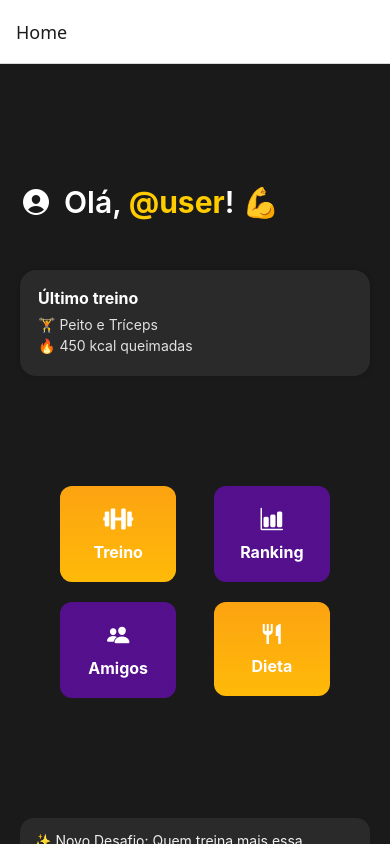
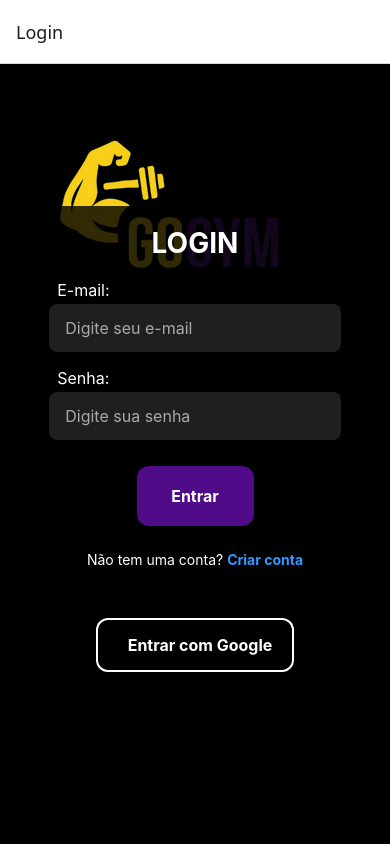
Before and after one commit to Caetano-Uriel/GoGym, a React Native app: screen /Home in a window 390 px wide. Built offline with nearby package versions, Linux system fonts and the light colour scheme.

Commit message:
Iniciando Supabase

```diff
--- a/App.js
+++ b/App.js
@@ -1,47 +1,56 @@
-import { NavigationContainer } from "@react-navigation/native";
-import { createNativeStackNavigator } from "@react-navigation/native-stack";
-import React from "react";
-import LoginScreen from "./src/screens/LoginScreen.js";
-import RegisterScreen from "./src/screens/RegisterScreen.js";
-import HomeScreen from "./src/screens/HomeScreen.js";
-import RankingScreen from "./src/screens/RankingScreen.js";
-import DietScreen from "./src/screens/DietScreen.js";
-import FriendsScreen from "./src/screens/FriendsScreen";
-import WorkoutSelectScreen from "./src/screens/WorkoutSelectScreen.js";
-import WorkoutCreateScreen from "./src/screens/WorkoutCreateScreen.js";
+// App.js
+import React, { useContext } from 'react';
+import { NavigationContainer } from '@react-navigation/native';
+import { createNativeStackNavigator } from '@react-navigation/native-stack';
+
+import { AuthProvider, AuthContext } from './src/contexts/AuthContext';
+import LoginScreen from './src/screens/LoginScreen';
+import RegisterScreen from './src/screens/RegisterScreen';
+import HomeScreen from './src/screens/HomeScreen';
+import RankingScreen from './src/screens/RankingScreen';
+import DietScreen from './src/screens/DietScreen';
+import FriendsScreen from './src/screens/FriendsScreen';
+import WorkoutSelectScreen from './src/screens/WorkoutSelectScreen';
+import WorkoutCreateScreen from './src/screens/WorkoutCreateScreen';
+
 const Stack = createNativeStackNavigator();
+
+function AuthenticatedRoutes() {
+  return (
+    <Stack.Navigator initialRouteName="Home">
+      <Stack.Screen name="Home" component={HomeScreen} />
+      <Stack.Screen name="WorkoutSelect" component={WorkoutSelectScreen} options={{ title: 'Treinos' }} />
+      <Stack.Screen name="WorkoutCreate" component={WorkoutCreateScreen} options={{ title: 'Criar Treino' }} />
+      <Stack.Screen name="Ranking" component={RankingScreen} options={{ title: 'Ranking' }} />
+      <Stack.Screen name="Friends" component={FriendsScreen} options={{ title: 'Amigos' }} />
+      <Stack.Screen name="Diet" component={DietScreen} options={{ title: 'Dieta' }} />
+    </Stack.Navigator>
+  );
+}
+
+function UnauthenticatedRoutes() {
+  return (
+    <Stack.Navigator initialRouteName="Login">
+      <Stack.Screen name="Login" component={LoginScreen} options={{ title: 'Login' }} />
+      <Stack.Screen name="Register" component={RegisterScreen} options={{ title: 'Cadastro' }} />
+    </Stack.Navigator>
+  );
+}
+
+function MainRoutes() {
+  const { session, loading } = useContext(AuthContext);
+
+  if (loading) return null; // ou um loading spinner
+
+  return session ? <AuthenticatedRoutes /> : <UnauthenticatedRoutes />;
+}
 
 export default function App() {
   return (
-    <NavigationContainer>
-      <Stack.Navigator initialRouteName="Home">
-        <Stack.Screen name="Home" component={HomeScreen} />
-        <Stack.Screen
-          name="WorkoutSelect"
-          component={WorkoutSelectScreen}
-          options={{ title: "Treinos" }}
-        />
-        <Stack.Screen
-          name="WorkoutCreate"
-          component={WorkoutCreateScreen}
-          options={{ title: "Criar Treino" }}
-        />
-        <Stack.Screen
-          name="Ranking"
-          component={RankingScreen}
-          options={{ title: "Ranking" }}
-        />
-        <Stack.Screen
-          name="Friends"
-          component={FriendsScreen}
-          options={{ title: "Amigos" }}
-        />
-        <Stack.Screen
-          name="Diet"
-          component={DietScreen}
-          options={{ title: "Dieta" }}
-        />
-      </Stack.Navigator>
-    </NavigationContainer>
+    <AuthProvider>
+      <NavigationContainer>
+        <MainRoutes />
+      </NavigationContainer>
+    </AuthProvider>
   );
 }
--- a/package.json
+++ b/package.json
@@ -14,6 +14,7 @@
     "@react-native-async-storage/async-storage": "^2.1.2",
     "@react-navigation/native": "^7.1.6",
     "@react-navigation/native-stack": "^7.3.10",
+    "@supabase/supabase-js": "^2.49.8",
     "expo": "~52.0.43",
     "expo-linear-gradient": "~14.0.2",
     "expo-status-bar": "~2.0.1",
@@ -25,6 +26,7 @@
     "react-native-safe-area-context": "4.12.0",
     "react-native-screens": "~4.4.0",
     "react-native-svg": "15.8.0",
+    "react-native-url-polyfill": "^2.0.0",
     "react-native-web": "~0.19.13"
   },
   "devDependencies": {
--- /dev/null
+++ b/src/contexts/AuthContext.js
@@ -0,0 +1,31 @@
+// src/contexts/AuthContext.js
+import React, { createContext, useState, useEffect } from 'react';
+import { supabase } from '../../supabase';
+
+export const AuthContext = createContext();
+
+export const AuthProvider = ({ children }) => {
+  const [session, setSession] = useState(null);
+  const [loading, setLoading] = useState(true);
+
+  useEffect(() => {
+    supabase.auth.getSession().then(({ data: { session } }) => {
+      setSession(session);
+      setLoading(false);
+    });
+
+    const { data: listener } = supabase.auth.onAuthStateChange((_event, session) => {
+      setSession(session);
+    });
+
+    return () => {
+      listener?.subscription?.unsubscribe();
+    };
+  }, []);
+
+  return (
+    <AuthContext.Provider value={{ session, loading }}>
+      {children}
+    </AuthContext.Provider>
+  );
+};
--- a/src/screens/HomeScreen.js
+++ b/src/screens/HomeScreen.js
@@ -1,20 +1,39 @@
-import React from "react";
-import { View, Text, ScrollView } from "react-native";
-import { Ionicons, FontAwesome5, MaterialIcons } from "@expo/vector-icons"; // quero parar de usar isso se possivel
+// HomeScreen.js
+import React, { useEffect, useState } from "react";
+import { View, Text, ScrollView, Alert } from "react-native";
 import Button from "../components/Button";
 import { styles } from "../styles/homeStyles";
 import { useNavigation } from "@react-navigation/native";
+import { supabase } from "../../supabase";
 
-// Dentro do seu componente:
 export default function HomeScreen() {
   const navigation = useNavigation();
+  const [userEmail, setUserEmail] = useState("");
+
+  useEffect(() => {
+    const fetchUser = async () => {
+      const { data, error } = await supabase.auth.getUser();
+      if (data?.user) {
+        setUserEmail(data.user.email);
+      }
+    };
+
+    fetchUser();
+  }, []);
+
+  const handleLogout = async () => {
+    const { error } = await supabase.auth.signOut();
+    if (error) {
+      Alert.alert("Erro", error.message);
+    }
+  };
 
   return (
     <ScrollView contentContainerStyle={styles.container}>
       <View style={styles.header}>
-        <Ionicons name="person-circle" size={32} color="white" />
+        {/* Você pode remover o Ionicons se quiser */}
         <Text style={styles.welcomeText}>
-          Olá, <Text style={styles.username}>@user</Text>! 💪
+          Olá, <Text style={styles.username}>{userEmail}</Text>! 💪
         </Text>
       </View>
 
@@ -22,32 +41,13 @@ export default function HomeScreen() {
         <Text style={styles.treinoTitle}>Último treino</Text>
         <Text style={styles.treinoText}>🏋️ Peito e Tríceps</Text>
         <Text style={styles.treinoText}>🔥 450 kcal queimadas</Text>
-        {/* <Text style={styles.treinoText}>🎯 Meta do dia: 3 exercícios</Text> */}
       </View>
 
       <View style={styles.buttonsContainer}>
-        <Button
-          icon={<FontAwesome5 name="dumbbell" size={24} color="white" />}
-          title="Treino"
-          onPress={() => navigation.navigate("WorkoutSelect")}
-        />
-        <Button
-          icon={<Ionicons name="bar-chart" size={24} color="white" />}
-          title="Ranking"
-          variant="roxo"
-          onPress={() => navigation.navigate("Ranking")}
-        />
-        <Button
-          icon={<Ionicons name="people" size={24} color="white" />}
-          title="Amigos"
-          variant="roxo"
-          onPress={() => navigation.navigate("Friends")}
-        />
-        <Button
-          icon={<MaterialIcons name="restaurant" size={24} color="white" />}
-          title="Dieta"
-          onPress={() => navigation.navigate("Diet")}
-        />
+        <Button title="Treino" onPress={() => navigation.navigate("WorkoutSelect")} />
+        <Button title="Ranking" variant="roxo" onPress={() => navigation.navigate("Ranking")} />
+        <Button title="Amigos" variant="roxo" onPress={() => navigation.navigate("Friends")} />
+        <Button title="Dieta" onPress={() => navigation.navigate("Diet")} />
       </View>
 
       <View style={styles.desafioBox}>
@@ -55,6 +55,10 @@ export default function HomeScreen() {
           ✨ Novo Desafio: Quem treina mais essa semana?
         </Text>
       </View>
+
+      <View style={{ marginTop: 20 }}>
+        <Button title="Sair" variant="bordaBranca" onPress={handleLogout} />
+      </View>
     </ScrollView>
   );
 }
--- a/src/screens/LoginScreen.js
+++ b/src/screens/LoginScreen.js
@@ -1,10 +1,28 @@
-import React from "react";
-import { View, Text, ImageBackground } from "react-native";
+// LoginScreen.js
+import React, { useState, useContext } from "react";
+import { View, Text, ImageBackground, Alert, TouchableOpacity } from "react-native";
 import styles from "../styles/loginStyle";
 import Input from "../components/Input";
 import Button from "../components/Button";
+import { supabase } from "../../supabase";
+import { useNavigation } from "@react-navigation/native";
 
 export default function LoginScreen() {
+  const [email, setEmail] = useState("");
+  const [senha, setSenha] = useState("");
+  const navigation = useNavigation();
+
+  const handleLogin = async () => {
+    const { error } = await supabase.auth.signInWithPassword({
+      email,
+      password: senha,
+    });
+
+    if (error) {
+      Alert.alert("Erro", error.message);
+    }
+  };
+
   return (
     <ImageBackground
       source={require("../../assets/logo.png")}
@@ -13,13 +31,29 @@ export default function LoginScreen() {
       <View style={styles.container}>
         <Text style={styles.title}>LOGIN</Text>
 
-        <Input label="E-mail:" placeholder="Digite seu e-mail" />
-        <Input label="Senha:" placeholder="Digite sua senha" secureTextEntry />
-        <Button title="Entrar" variant="roxo" />
+        <Input
+          label="E-mail:"
+          placeholder="Digite seu e-mail"
+          value={email}
+          onChangeText={setEmail}
+        />
+        <Input
+          label="Senha:"
+          placeholder="Digite sua senha"
+          secureTextEntry
+          value={senha}
+          onChangeText={setSenha}
+        />
+        <Button title="Entrar" variant="roxo" onPress={handleLogin} />
 
         <Text style={styles.registerText}>
           Não tem uma conta?{" "}
-          <Text style={styles.registerLink}>Criar conta</Text>
+          <Text
+            style={styles.registerLink}
+            onPress={() => navigation.navigate("Register")}
+          >
+            Criar conta
+          </Text>
         </Text>
       </View>
       <Button title="Entrar com Google" variant="bordaBranca" />
--- a/src/screens/WorkoutCreateScreen.js
+++ b/src/screens/WorkoutCreateScreen.js
@@ -11,6 +11,7 @@ import AsyncStorage from "@react-native-async-storage/async-storage";
 import { Ionicons } from "@expo/vector-icons";
 import { styles } from "../styles/workoutCreateStyles";
 import Button from "../components/Button";
+import Navbar from "../components/Navbar"
 
 const EXERCICIOS_DISPONIVEIS = [
   { nome: "Supino", icone: "barbell" },
@@ -80,7 +81,7 @@ export default function WorkoutCreateScreen({ navigation }) {
   return (
     <View style={styles.container}>
       <Text style={styles.title}>Criar novo treino</Text>
-
+<Navbar/>
       <TextInput
         placeholder="Nome do treino"
         placeholderTextColor="#aaa"
--- /dev/null
+++ b/supabase.js
@@ -0,0 +1,16 @@
+// supabase.js
+import 'react-native-url-polyfill/auto';
+import AsyncStorage from '@react-native-async-storage/async-storage';
+import { createClient } from '@supabase/supabase-js';
+
+const supabaseUrl = 'https://rdfzwuidujshxyhtgqju.supabase.co';
+const supabaseAnonKey = 'eyJhbGciOiJIUzI1NiIsInR5cCI6IkpXVCJ9.eyJpc3MiOiJzdXBhYmFzZSIsInJlZiI6InJkZnp3dWlkdWpzaHh5aHRncWp1Iiwicm9sZSI6ImFub24iLCJpYXQiOjE3NDg1NTg4OTQsImV4cCI6MjA2NDEzNDg5NH0.ophLbd-O1uIgZ0eA5KoBlHNXTDrJRUTA1l8w3msAfmM'; // coloque sua chave aqui
+
+export const supabase = createClient(supabaseUrl, supabaseAnonKey, {
+  auth: {
+    storage: AsyncStorage,
+    autoRefreshToken: true,
+    persistSession: true,
+    detectSessionInUrl: false, // importante para mobile
+  },
+});
```
Also changed, not shown: src/components/Navbar.js (+46 -0 lines), 1 other file (tests, documents, lock files or other folders).
